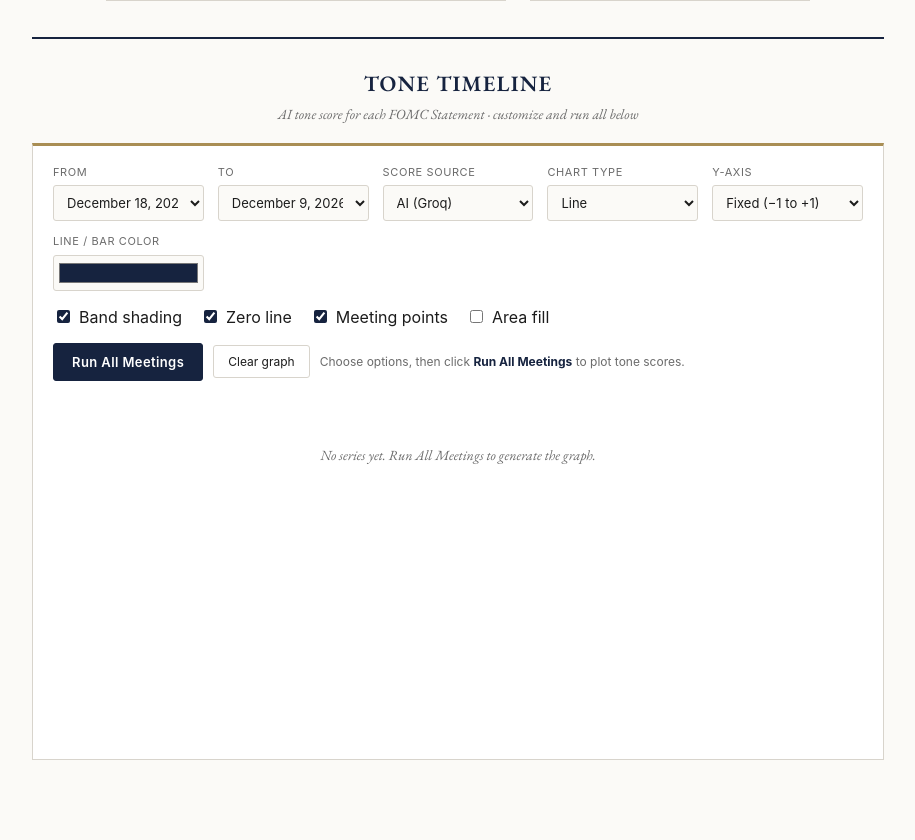
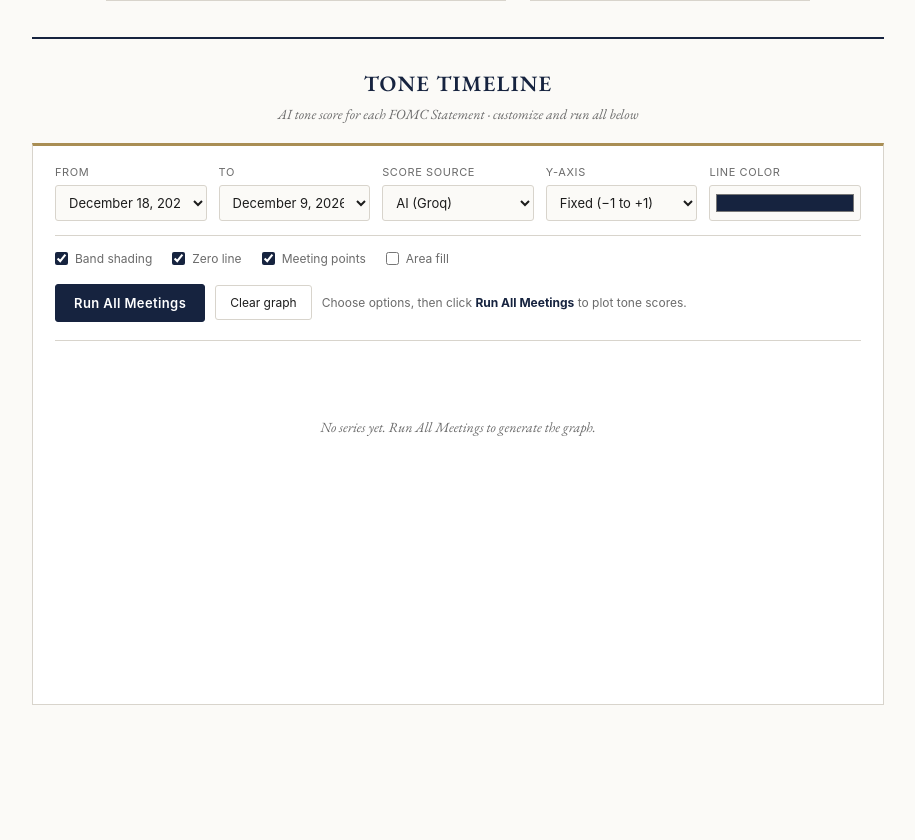
Before and after one commit to leonardol11/Fed-Rhetoric, a Flask app: page / in a window 1280 px wide. Shown: the part 730-1570 px from the top of the page, without its empty margins (182-1097 px from the left). After the commit the page ends 1435 px from the top, so only its background shows below. Run offline with Flask 3, Linux system fonts and the light colour scheme.

Commit message:
Tidy tone timeline: drop line/bar toggle, align controls.
Remove the chart-type filter (line only) and tighten the options
grid, checkbox row, and chart spacing so the section reads cleaner.

Co-authored-by: leonardol11 <leonardol11@users.noreply.github.com>

```diff
--- a/templates/index.html
+++ b/templates/index.html
@@ -429,28 +429,27 @@
     background: var(--panel);
     border: 1px solid var(--border);
     border-top: 3px solid var(--gold);
-    padding: 18px 20px 22px;
+    padding: 20px 22px 24px;
   }
   .timeline-opts {
     font-family: var(--sans);
     display: grid;
-    grid-template-columns: repeat(auto-fit, minmax(140px, 1fr));
-    gap: 12px 14px;
+    grid-template-columns: repeat(5, minmax(0, 1fr));
+    gap: 12px 12px;
     align-items: end;
-    margin-bottom: 14px;
   }
   .timeline-opts .opt {
     display: flex;
     flex-direction: column;
-    gap: 5px;
+    gap: 6px;
     min-width: 0;
   }
-  .timeline-opts .opt label,
-  .timeline-opts .check label {
+  .timeline-opts .opt label {
     font-size: 11px;
     text-transform: uppercase;
     letter-spacing: 0.6px;
     color: var(--muted);
+    line-height: 1.2;
   }
   .timeline-opts select,
   .timeline-opts input[type="color"] {
@@ -462,29 +461,34 @@
     background: var(--paper);
     color: var(--ink);
     width: 100%;
+    height: 36px;
   }
   .timeline-opts input[type="color"] {
-    padding: 3px;
-    height: 36px;
+    padding: 4px;
     cursor: pointer;
   }
-  .timeline-opts .checks {
-    grid-column: 1 / -1;
+  .timeline-checks {
+    font-family: var(--sans);
     display: flex;
     flex-wrap: wrap;
-    gap: 14px 18px;
+    gap: 8px 20px;
     align-items: center;
-    padding-top: 2px;
+    margin-top: 14px;
+    padding-top: 14px;
+    border-top: 1px solid var(--border);
   }
-  .timeline-opts .check {
+  .timeline-checks .check {
     display: inline-flex;
     align-items: center;
-    gap: 6px;
+    gap: 7px;
     cursor: pointer;
     user-select: none;
+    font-size: 12px;
+    color: var(--muted);
   }
-  .timeline-opts .check input {
+  .timeline-checks .check input {
     accent-color: var(--navy);
+    margin: 0;
   }
   .timeline-actions {
     font-family: var(--sans);
@@ -492,7 +496,7 @@
     flex-wrap: wrap;
     gap: 10px;
     align-items: center;
-    margin: 4px 0 16px;
+    margin-top: 16px;
   }
   .timeline-actions .run-all-btn {
     font-family: var(--sans);
@@ -514,7 +518,7 @@
   .timeline-actions .ghost-btn {
     font-family: var(--sans);
     font-size: 12px;
-    padding: 8px 14px;
+    padding: 9px 14px;
     border-radius: 3px;
     border: 1px solid var(--border);
     background: var(--panel);
@@ -526,7 +530,8 @@
     font-size: 12px;
     color: var(--muted);
     flex: 1;
-    min-width: 140px;
+    min-width: 160px;
+    line-height: 1.4;
   }
   .timeline-status strong { color: var(--navy); }
   .timeline-status.error { color: var(--hawk); }
@@ -536,7 +541,7 @@
     background: #ebe7dc;
     border-radius: 2px;
     overflow: hidden;
-    margin-bottom: 14px;
+    margin-top: 12px;
     display: none;
   }
   .timeline-progress.visible { display: block; }
@@ -550,22 +555,27 @@
     position: relative;
     height: 340px;
     width: 100%;
+    margin-top: 18px;
+    padding-top: 4px;
+    border-top: 1px solid var(--border);
   }
+  .chart-wrap.has-data { padding-top: 16px; }
   .chart-empty {
     font-family: var(--serif);
     font-style: italic;
     font-size: 14px;
     color: var(--muted);
     text-align: center;
-    padding: 48px 12px;
+    padding: 72px 12px 48px;
   }
   @media (max-width: 700px) {
     .layout { grid-template-columns: 1fr; }
     .legend-panel { position: static; }
+    .timeline-opts { grid-template-columns: 1fr 1fr; }
     .chart-wrap { height: 280px; }
   }
   @media print {
-    form.controls, .actions, .timeline-actions, .timeline-opts { display: none; }
+    form.controls, .actions, .timeline-actions, .timeline-opts, .timeline-checks { display: none; }
     body { margin: 0; max-width: none; background: #fff; }
     .layout { grid-template-columns: 1fr 240px; }
     .card, .legend-card, .timeline-card { border: 1px solid #999; }
@@ -713,13 +723,6 @@
           </select>
         </div>
         <div class="opt">
-          <label for="tl-chart">Chart type</label>
-          <select id="tl-chart">
-            <option value="line" selected>Line</option>
-            <option value="bar">Bar</option>
-          </select>
-        </div>
-        <div class="opt">
           <label for="tl-yaxis">Y-axis</label>
           <select id="tl-yaxis">
             <option value="fixed" selected>Fixed (&minus;1 to +1)</option>
@@ -727,15 +730,16 @@
           </select>
         </div>
         <div class="opt">
-          <label for="tl-color">Line / bar color</label>
-          <input type="color" id="tl-color" value="#16233f" title="Series color">
+          <label for="tl-color">Line color</label>
+          <input type="color" id="tl-color" value="#16233f" title="Line color">
         </div>
-        <div class="checks">
-          <label class="check"><input type="checkbox" id="tl-bands" checked> Band shading</label>
-          <label class="check"><input type="checkbox" id="tl-zero" checked> Zero line</label>
-          <label class="check"><input type="checkbox" id="tl-points" checked> Meeting points</label>
-          <label class="check"><input type="checkbox" id="tl-fill"> Area fill</label>
-        </div>
+      </div>
+
+      <div class="timeline-checks">
+        <label class="check"><input type="checkbox" id="tl-bands" checked> Band shading</label>
+        <label class="check"><input type="checkbox" id="tl-zero" checked> Zero line</label>
+        <label class="check"><input type="checkbox" id="tl-points" checked> Meeting points</label>
+        <label class="check"><input type="checkbox" id="tl-fill"> Area fill</label>
       </div>
 
       <div class="timeline-actions">
@@ -746,7 +750,7 @@
       </div>
       <div class="timeline-progress" id="tl-progress"><div class="bar" id="tl-progress-bar"></div></div>
 
-      <div class="chart-wrap">
+      <div class="chart-wrap" id="tl-chart-wrap">
         <canvas id="tone-chart" aria-label="Tone score over meetings"></canvas>
         <div class="chart-empty" id="tl-empty">No series yet. Run All Meetings to generate the graph.</div>
       </div>
@@ -785,7 +789,6 @@
       var fromSel = document.getElementById('tl-from');
       var toSel = document.getElementById('tl-to');
       var modeSel = document.getElementById('tl-mode');
-      var chartSel = document.getElementById('tl-chart');
       var yAxisSel = document.getElementById('tl-yaxis');
       var colorInput = document.getElementById('tl-color');
       var bandsChk = document.getElementById('tl-bands');
@@ -799,6 +802,7 @@
       var progressEl = document.getElementById('tl-progress');
       var progressBar = document.getElementById('tl-progress-bar');
       var emptyEl = document.getElementById('tl-empty');
+      var chartWrap = document.getElementById('tl-chart-wrap');
       var canvas = document.getElementById('tone-chart');
 
       var chart = null;
@@ -886,15 +890,16 @@
           if (chart) { chart.destroy(); chart = null; }
           emptyEl.style.display = '';
           canvas.style.display = 'none';
+          chartWrap.classList.remove('has-data');
           return;
         }
         emptyEl.style.display = 'none';
         canvas.style.display = '';
+        chartWrap.classList.add('has-data');
 
         var labels = points.map(function (p) { return p.label_date || p.date; });
         var data = points.map(function (p) { return p.score; });
         var color = colorInput.value || '#16233f';
-        var type = chartSel.value;
         var fixedY = yAxisSel.value === 'fixed';
         var showPoints = pointsChk.checked;
         var fill = fillChk.checked;
@@ -903,17 +908,13 @@
           label: modeSel.value === 'ai' ? 'AI tone score' : 'Lexicon tone score',
           data: data,
           borderColor: color,
-          backgroundColor: type === 'bar'
-            ? color
-            : (fill ? hexToRgba(color, 0.12) : 'transparent'),
-          borderWidth: type === 'bar' ? 0 : 2,
-          pointRadius: type === 'line' && showPoints ? 3.5 : (type === 'line' ? 0 : undefined),
+          backgroundColor: fill ? hexToRgba(color, 0.12) : 'transparent',
+          borderWidth: 2,
+          pointRadius: showPoints ? 3.5 : 0,
           pointHoverRadius: 5,
           pointBackgroundColor: color,
-          fill: type === 'line' ? fill : false,
-          tension: 0.22,
-          barPercentage: 0.75,
-          categoryPercentage: 0.9
+          fill: fill,
+          tension: 0.22
         };
 
         var options = {
@@ -970,14 +971,9 @@
           }
         };
 
-        if (zeroChk.checked) {
-          options.plugins.annotation = undefined;
-          // Draw zero via a lightweight afterDraw when annotation plugin isn't loaded.
-        }
-
         if (chart) chart.destroy();
         chart = new Chart(canvas.getContext('2d'), {
-          type: type,
+          type: 'line',
           data: { labels: labels, datasets: [dataset] },
           options: options,
           plugins: [bandPlugin(), zeroLinePlugin()]
@@ -1022,7 +1018,7 @@
       }
 
       ['change', 'input'].forEach(function (evt) {
-        [chartSel, yAxisSel, colorInput, bandsChk, zeroChk, pointsChk, fillChk].forEach(function (el) {
+        [yAxisSel, colorInput, bandsChk, zeroChk, pointsChk, fillChk].forEach(function (el) {
           el.addEventListener(evt, applyCustomizations);
         });
       });
```
